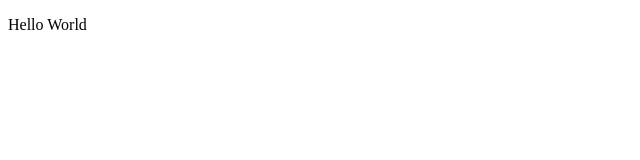
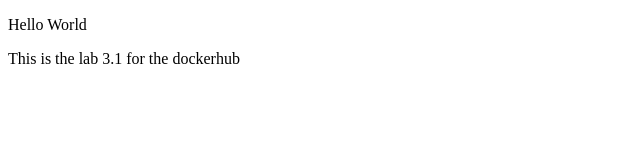
Before and after one commit to jwatphisit/docker-lab3.1, a plain HTML site: page index.html in a window 1280 px wide. Shown: the whole page, without its empty margins (0-640 px from the left). Drawn offline with Linux system fonts and the light colour scheme.

Commit message:
Dockerhub lab3.1

```diff
--- a/index.html
+++ b/index.html
@@ -6,5 +6,6 @@
 </head>
 <body>
      <p>Hello World</p>
+     <p>This is the lab 3.1 for the dockerhub</p>
 </body>
 </html>
```
